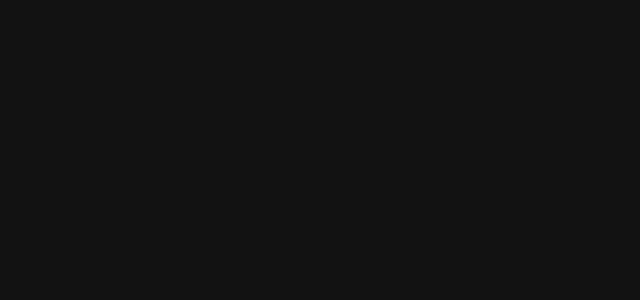
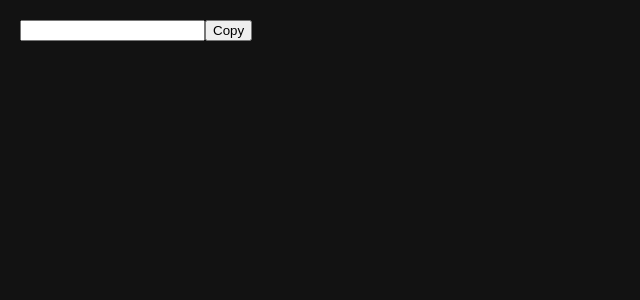
Before and after one commit to DylanIz/ReactTraining, a React (Vite) app in the folder ReactUpskill/react-demo/: page / in a window 1280 px wide. Shown: the top 300 px of the page, without its empty margins (0-640 px from the left). Built offline with nearby package versions, Linux system fonts and the light colour scheme.

Commit message:
CopyInput

```diff
--- a/ReactUpskill/react-demo/src/App.tsx
+++ b/ReactUpskill/react-demo/src/App.tsx
@@ -1,5 +1,6 @@
 import { useEffect } from "react";
 import "./App.css";
+import CopyInput from "./Components/CopyInput";
 
 const App = () => {
   useEffect(() => {
@@ -8,7 +9,10 @@ const App = () => {
 
   return (
     <>
-      <div className="app-container"></div>
+      <div className="app-container">
+        {" "}
+        <CopyInput />
+      </div>
     </>
   );
 };
--- /dev/null
+++ b/ReactUpskill/react-demo/src/Components/CopyInput.tsx
@@ -0,0 +1,29 @@
+import React from "react";
+
+type Props = {};
+
+const CopyInput = (props: Props) => {
+  const [inputValue, setInputValue] = React.useState("");
+  const [copied, setCopied] = React.useState(false);
+
+  const handleCopy = () => {
+    navigator.clipboard.writeText(inputValue).then(() => {
+      setCopied(true);
+      setTimeout(() => {
+        setCopied(false);
+      }, 2000);
+    });
+  };
+  return (
+    <div>
+      <input
+        type="text"
+        value={inputValue}
+        onChange={(e) => setInputValue(e.target.value)}
+      ></input>
+      <button onClick={handleCopy}>Copy</button>
+    </div>
+  );
+};
+
+export default CopyInput;
```
